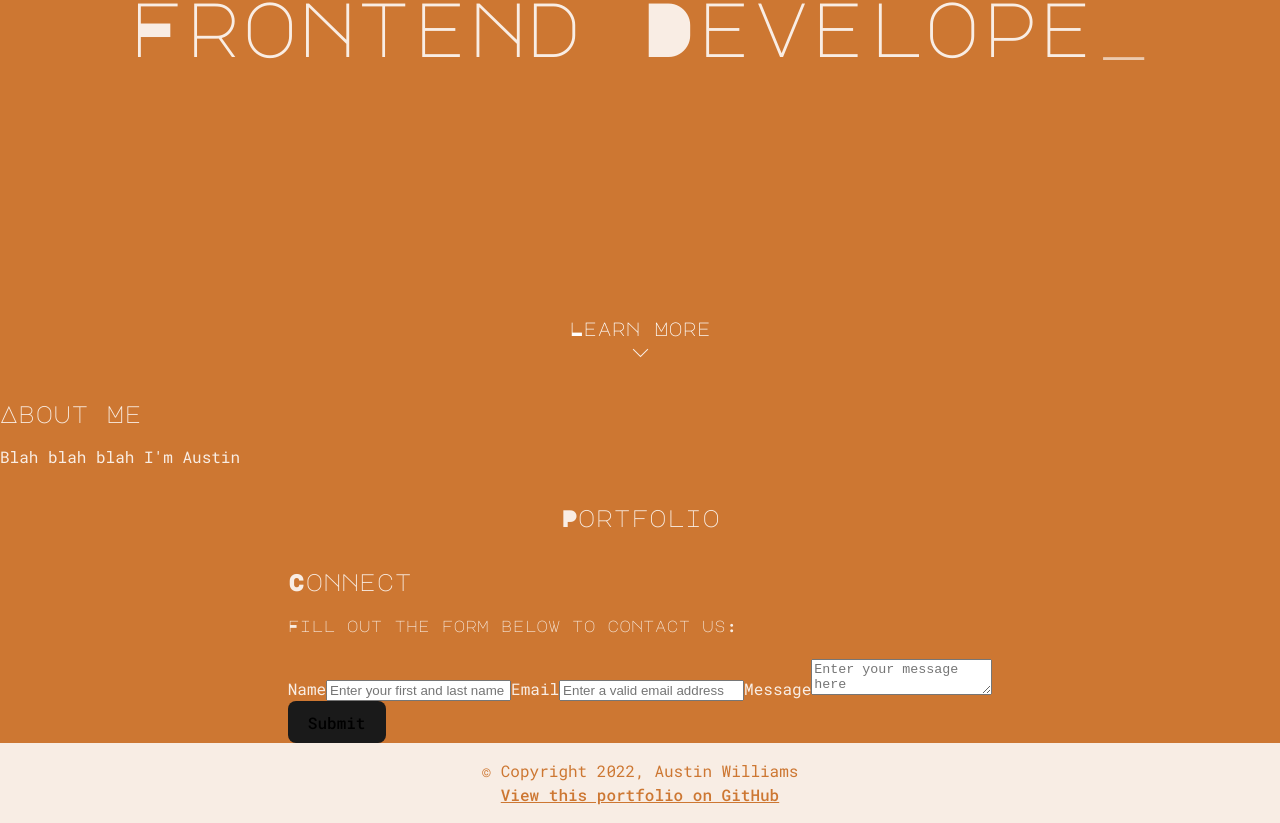
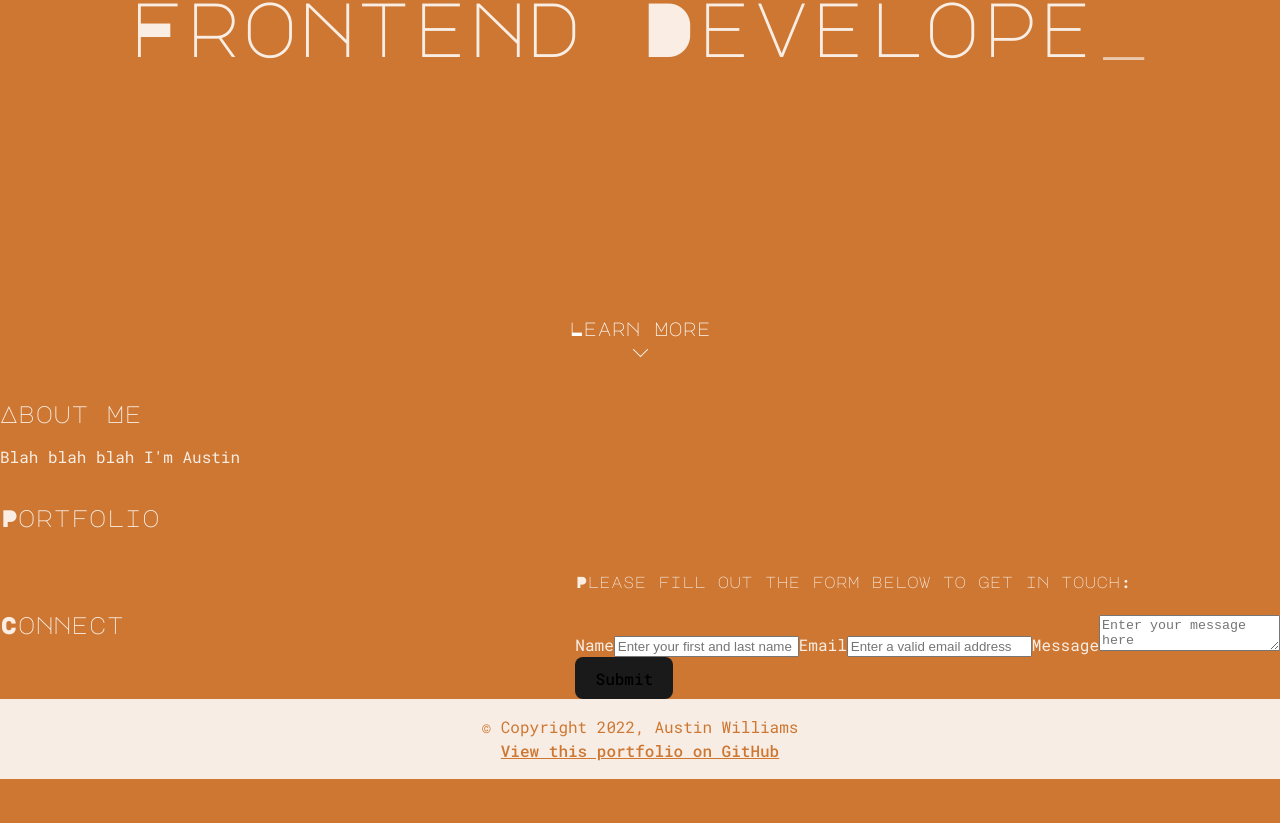
Before and after one commit to austingw/portfolio-site, a React (Vite) app: page / in a window 1280 px wide. Shown: the part 419-1242 px from the top of the page. After the commit the page ends 1198 px from the top, so only its background shows below. Built offline with nearby package versions, Linux system fonts and the light colour scheme.

Commit message:
Add CSS classes for components and placeholder navbar

```diff
--- a/src/components/Contact.jsx
+++ b/src/components/Contact.jsx
@@ -7,11 +7,11 @@ export default function Contact() {
     setSubmitted(true);
   }
   return (
-    <div>
+    <div className="contact">
       <h2>Connect</h2>
       {submitted ? (
         <p className="thanks-message">
-          Thanks for reaching out! I will get back to you shortly.
+          Thanks for reaching out! I will get back to you as soon as possible.
         </p>
       ) : (
         <ContactForm handleSubmit={handleSubmit} />
--- a/src/components/ContactForm.jsx
+++ b/src/components/ContactForm.jsx
@@ -28,7 +28,7 @@ export default function ContactForm(props) {
   return (
     <div className="form-container">
       <h4 className="form-title">
-        <b>Fill out the form below to contact us:</b>
+        <b>Please fill out the form below to get in touch:</b>
       </h4>
       <form ref={form} onSubmit={sendEmail}>
         <label>Name</label>
--- a/src/components/Portfolio.jsx
+++ b/src/components/Portfolio.jsx
@@ -1,6 +1,6 @@
 export default function Portfolio() {
   return (
-    <div>
+    <div className="portfolio">
       <h2>Portfolio</h2>
     </div>
   );
--- a/src/style.css
+++ b/src/style.css
@@ -128,6 +128,24 @@ h5 {
   height: auto;
 }
 
+.portfolio {
+  display: flex;
+  flex-direction: row;
+  align-items: center;
+  justify-content: space-between;
+  min-width: 100%;
+  height: auto;
+}
+
+.contact {
+  display: flex;
+  flex-direction: row;
+  align-items: center;
+  justify-content: space-between;
+  min-width: 100%;
+  height: auto;
+}
+
 .footer {
   background-color: var(--main-color);
   color: var(--main-backgroundColor);
```
Also changed, not shown: src/components/Navbar.jsx (added, +9 -0 lines).
